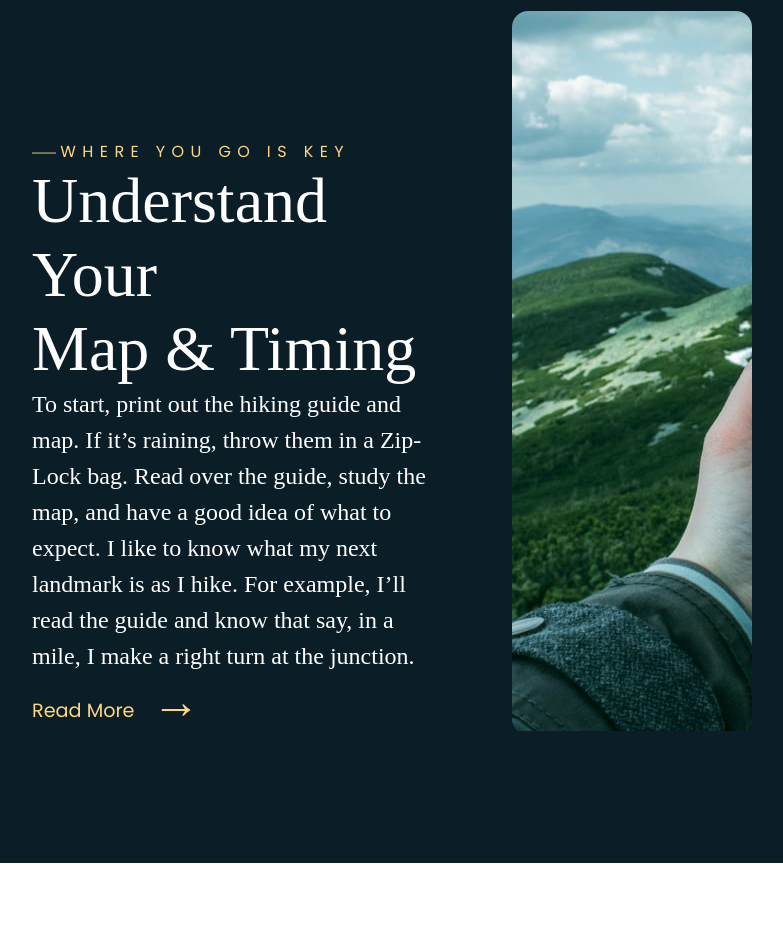
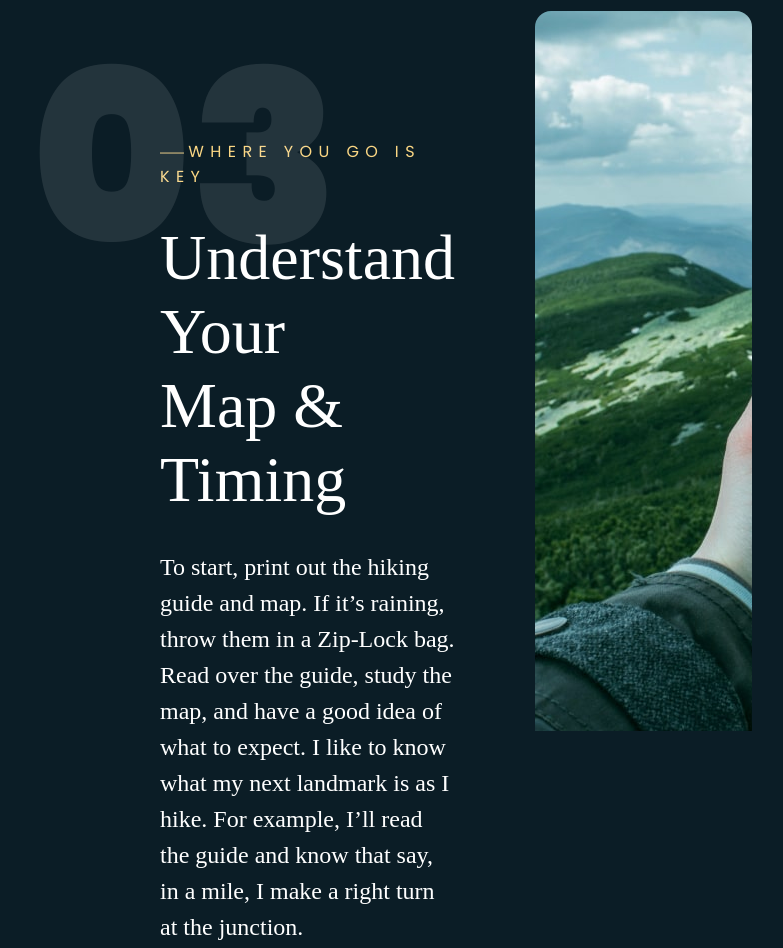
Before and after one commit to CamiloTello002/MNTN-landing-page, a plain HTML site: page index.html in a window 1280 px wide. Shown: the part 3280-4228 px from the top of the page, without its empty margins (208-991 px from the left). Before the commit the page ends 4143 px from the top, so only its background shows below. Drawn offline with Linux system fonts and the light colour scheme.

Commit message:
feat: add styles for 3rd section

```diff
--- a/styles.css
+++ b/styles.css
@@ -172,6 +172,25 @@ body {
 	}
 }
 
+.get-started__content--3 {
+	display: flex;
+	flex-direction: column;
+	gap: 2rem;
+	padding-left: 8rem;
+	position: relative;
+
+	&::before {
+		content: '03';
+		font-family: Poppins;
+		font-size: 15rem;
+		font-weight: 900;
+		position: absolute;
+		top: -10rem;
+		left: 0;
+		color: rgba(255, 255, 255, 0.1);
+	}
+}
+
 .get-started__title {
 	font-size: 4rem;
 	font-weight: 500;
```
